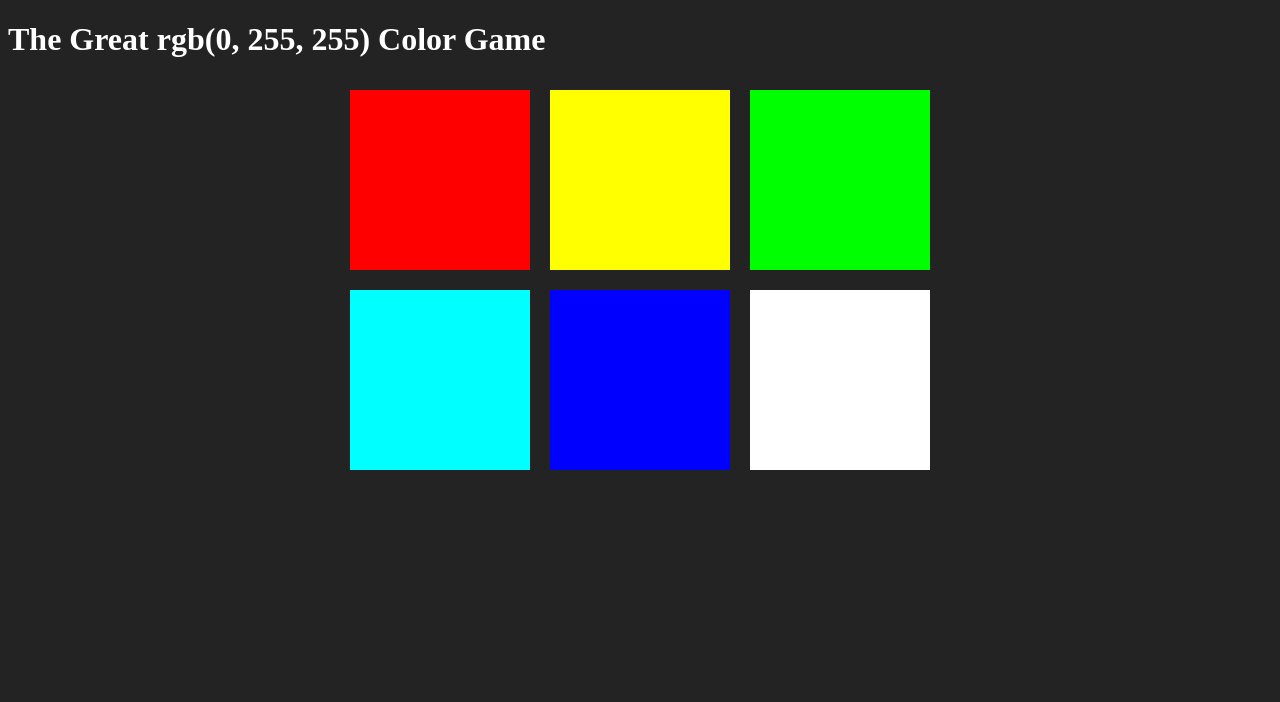
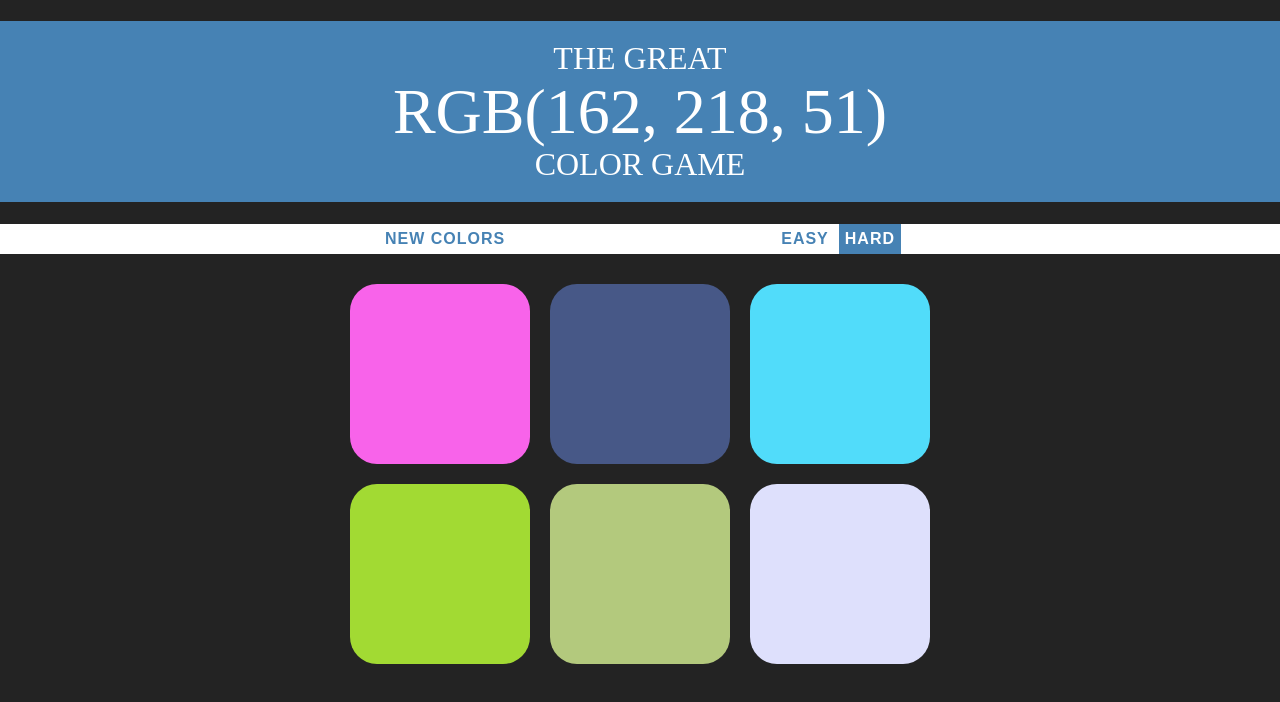
Before and after one commit to scottwdavidson/webdevbootcamp, a plain HTML site: page exercises/colorGame/colorGame.html in a window 1280 px wide. Drawn offline with Linux system fonts and the light colour scheme.

Commit message:
Color Game ( almost ) complete

```diff
--- a/exercises/colorGame/colorGame.css
+++ b/exercises/colorGame/colorGame.css
@@ -1,9 +1,11 @@
 body {
-	background: #232323;
+	background-color: #232323;
+	margin: 0;
+	font-family: "Montserrat","Avenir";
 }
 
 #container {
-	margin: 0 auto; /* 0 on top/bottom and auto forces it to center */
+	margin: 20px auto; /* 0 on top/bottom and auto forces it to center */
 	max-width: 600px;
 }
 
@@ -13,8 +15,60 @@ body {
 	padding-bottom: 30%;
 	float: left;
 	margin: 1.66%;
+
+	/* Ref: https://developer.mozilla.org/en-US/docs/Web/CSS/border-radius */
+	border-radius: 15%;
+	transition: background 0.6s;
+	-webkit-transition: background 0.6s;  /* For Safari */
+	-moz-transition: background 0.6s;  /* For Mozilla */
 }
 
 h1 {
+	text-align: center;
+	line-height: 1.1;
+	font-weight: normal;
 	color: white;
+	background: steelblue;
+	text-transform: uppercase;
+	padding: 20px 0; // 2 args implies top/bottom
 }
+
+#colorDisplay {
+	font-size: 200%;
+}
+
+#message {
+	display: inline-block;
+	width: 20%;
+}
+
+button {
+	border: none;
+	background: none;
+	text-transform: uppercase;
+	height: 100%;
+	font-weight: 700;
+	color: steelblue;
+	letter-spacing: 1px;
+	font-size: inherit;
+	transition: all 0.3s;
+	-webkit-transition: all 0.3s;  /* For Safari */
+	-moz-transition: all 0.3s;  /* For Mozilla */
+
+}
+
+button:hover {
+	color: white;
+	background: steelblue;
+}
+#stripe {
+	background: white;
+	height: 30px;
+	text-align: center;
+	color: black;
+}
+
+.buttonSelected {
+	color: white;
+	background: steelblue;
+}
--- a/exercises/colorGame/colorGame.html
+++ b/exercises/colorGame/colorGame.html
@@ -7,7 +7,19 @@
 
 </head>
 <body>
-		<h1>The Great <span id="colorDisplay">RBG</span> Color Game</h1>
+	<h1>The Great
+		<br>
+		<span id="colorDisplay">RBG</span>
+		<br>
+		Color Game
+	</h1>
+
+	<div id="stripe">
+		<button id="newColors">New Colors</button>
+		<span id="message"></span>
+		<button id="easyButton">Easy</button>
+		<button id="hardButton" class="buttonSelected">Hard</button>
+	</div>
 
 	<div id="container">
 		<div class="square"></div>
--- a/exercises/colorGame/colorGame.js
+++ b/exercises/colorGame/colorGame.js
@@ -1,17 +1,124 @@
-var colors = ["rgb(255, 0, 0)",
-              "rgb(255, 255, 0)",
-              "rgb(0, 255, 0)",
-              "rgb(0, 255, 255)",
-              "rgb(0, 0, 255)",
-              "rgb(255, 255, 255)"
+/******************************************
+ * Declare global variables and constants
+ ******************************************/
 
-              ];
-var pickedColor = colors[3];
-var colorDisplay = document.getElementById("colorDisplay");
-colorDisplay.textContent = pickedColor;
+// Initialization
+var MAX_NUMBER_OF_COLORS = 6;
+var numberOfColors = MAX_NUMBER_OF_COLORS;
+var H1_BACKGROUND_COLOR = "steelblue";
+var BACKGROUND_COLOR = "rgb(36, 36, 36)";
+var colors = [];
+var pickedColor;
 
-// Fill in the squares with color
+/******************************************
+ * Define DOM element variables
+ ******************************************/
+
+// Get the squares and set their event listeners
 var squares = document.querySelectorAll(".square");
 for (var i=0; i< squares.length; i++){
-	squares[i].style.backgroundColor = colors[i];
+
+	// Add CLICK Event Listener
+	squares[i].addEventListener("click", function() {
+		if ( pickedColor === this.style.backgroundColor ){
+			messageDisplay.textContent = "Correct";
+			setAllSquaresToSingleColor(pickedColor);
+			h1Display.style.background = pickedColor;
+			newColorsButton.textContent = "Try Again";
+
+		}
+		else {
+			this.style.backgroundColor = BACKGROUND_COLOR;
+			messageDisplay.textContent = "Try Again";
+		}
+	});
 }
+
+// Set the color display ( the rgb value )
+var colorDisplay = document.getElementById("colorDisplay");
+
+// Get the new colors button
+var newColorsButton = document.querySelector("#newColors");
+newColorsButton.addEventListener("click", function(){
+	initialize();
+})
+
+// Get the message
+var messageDisplay = document.querySelector("#message");
+
+// Easy/Hard buttons
+var easyButton = document.querySelector("#easyButton");
+easyButton.addEventListener("click", function(){
+	easyButton.classList.add("buttonSelected");
+	hardButton.classList.remove("buttonSelected");
+	numberOfColors = 3;
+	initialize();
+})
+
+var hardButton = document.querySelector("#hardButton");
+hardButton.addEventListener("click", function(){
+	hardButton.classList.add("buttonSelected");
+	easyButton.classList.remove("buttonSelected");
+	numberOfColors = MAX_NUMBER_OF_COLORS;
+	initialize();
+})
+
+// Get the H1
+var h1Display = document.querySelector("h1");
+
+/******************************************
+ * Initialization
+ ******************************************/
+ initialize();
+
+/******************************************
+ * Define functions
+ ******************************************/
+
+ function initialize(){
+ 	setAllSquaresToRandomColor();
+ 	setPickedColor();
+ 	colorDisplay.textContent = pickedColor;
+ 	messageDisplay.textContent = "";
+ 	h1Display.style.background = H1_BACKGROUND_COLOR;
+ 	newColorsButton.textContent = "New Colors";
+
+ }
+
+ function setAllSquaresToSingleColor(color){
+ 	for (var i=0; i< squares.length; i++){
+ 		squares[i].style.backgroundColor = color;
+ 	}
+ }
+
+ function setPickedColor(){
+ 	pickedColor = colors[Math.floor(Math.random()*numberOfColors)];
+ }
+
+ function setAllSquaresToRandomColor(){
+ 	generateRandomColors();
+ 	for (var i=0; i< numberOfColors; i++){
+ 		squares[i].style.display = "block";
+ 		squares[i].style.backgroundColor = colors[i];
+ 	}
+ 	for (var j=i; j< MAX_NUMBER_OF_COLORS; j++){
+ 		squares[j].style.display = "none";
+ 	}
+ }
+
+ function generateRandomColors() {
+ 	for(var i=0; i<numberOfColors; i+=1){
+ 		colors[i] = generateRandomColorString();
+ 	}
+ }
+
+ function generateRandomColorString(){
+ 	return "rgb(" +
+ 	generateRandomColorValue() + ", " +
+ 	generateRandomColorValue() + ", " +
+ 	generateRandomColorValue() + ")";
+ }
+
+ function generateRandomColorValue(){
+ 	return Math.floor(Math.random() * 256);
+ }
```
